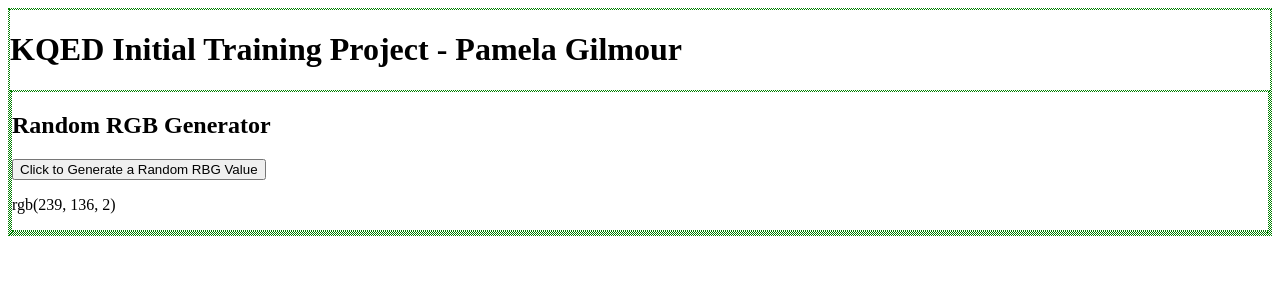
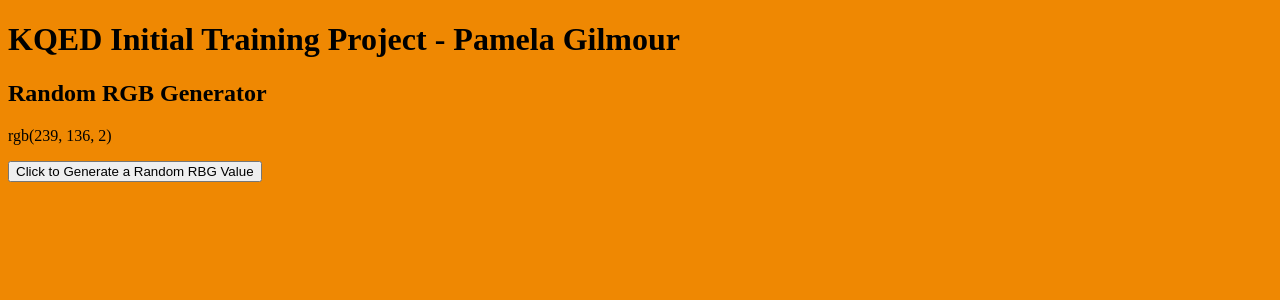
Before and after one commit to KQED/frontend-training-pgilmour, a React (Create React App) app in the folder react-app/: page / in a window 1280 px wide. Shown: the top 300 px of the page. Built offline with nearby package versions, Linux system fonts and the light colour scheme.

Commit message:
feat(KSM-3475, HexPicker): Add a function to change the color of the page according to the generated value from the state slice, rearrange button and p tags

```diff
--- a/react-app/src/features/hexPicker/HexPicker.js
+++ b/react-app/src/features/hexPicker/HexPicker.js
@@ -1,24 +1,25 @@
 import React from 'react'
 import { useSelector, useDispatch } from 'react-redux'
 import { randomize } from './hexPickerSlice'
-import style from './HexPicker.scss'
 
 export function HexPicker () {
   const generatedValue = useSelector((state) => state.hexPicker.valueRGB)
   const dispatch = useDispatch()
-
+  const applyColor = () => {
+    document.body.style.background = generatedValue
+  }
+  applyColor()
   return (
     <div>
       <h2>Random RGB Generator</h2>
       <section>
+        <p>{generatedValue}</p>
         <button
           aria-label='Generate random RGB value'
           onClick={() => dispatch(randomize())}
         >
           Click to Generate a Random RBG Value
         </button>
-        <p>{generatedValue}</p>
-        <div className={style} id='swatch'></div>
       </section>
     </div>
   )
```
